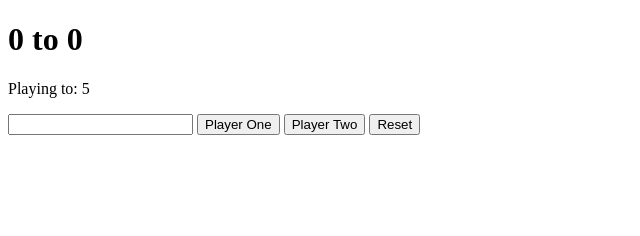
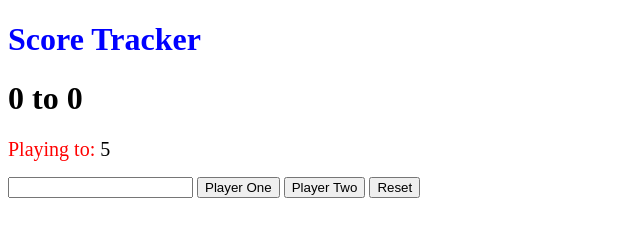
Before and after one commit to ravikishorethella/score_keeper, a plain HTML site: page index.html in a window 1280 px wide. Shown: the whole page, without its empty margins (0-640 px from the left). Drawn offline with Linux system fonts and the light colour scheme.

Commit message:
first commit

```diff
--- a/index.html
+++ b/index.html
@@ -6,8 +6,10 @@
     <link rel="stylesheet" type="text/css" href="score.css">
 </head>
 <body>
+
+    <h1 id="main">Score Tracker</h1>
     <h1><span id="p1Display">0</span> to <span id="p2Display">0</span></h1>
-    <p>Playing to: <span>5</span> </p>
+    <p><span id="span-main">Playing to: </span><span id="max">5</span> </p>
     <input type="number">
     <button id="p1">Player One</button>
     <button id="p2">Player Two</button>
--- a/score.css
+++ b/score.css
@@ -1,3 +1,17 @@
 .winner{
     color: green;
 }
+
+#main{
+    color: blue;
+}
+
+#span-main{
+    color: red;
+    font-size: 20px;
+}
+
+#max{
+    font-weight: 500;
+    font-size: 20px;
+}
```
